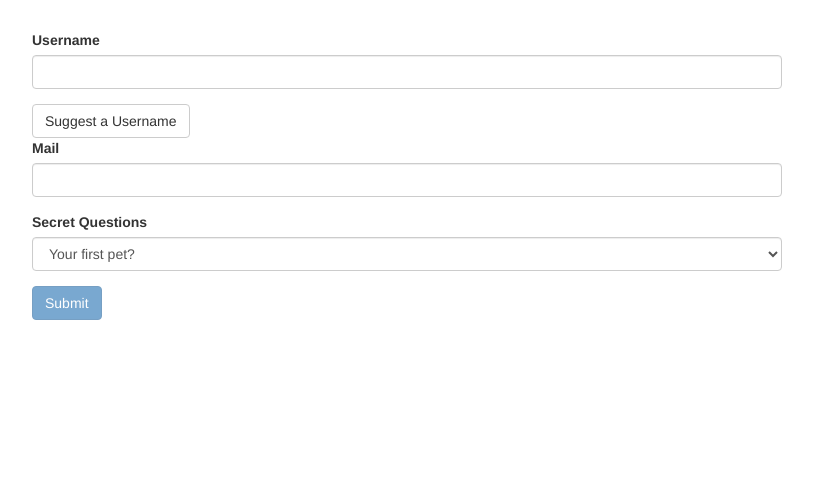
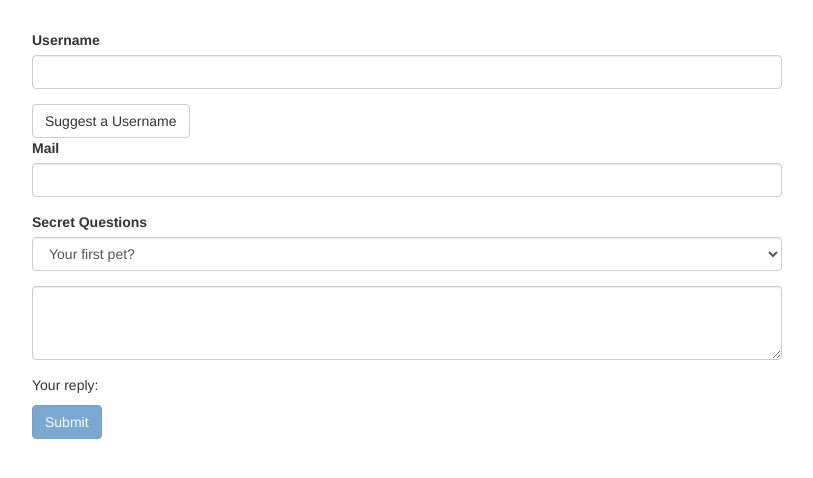
Before and after one commit to Samenti/udemy-angular, an Angular app: page / in a window 1280 px wide. Shown: the top 478 px of the page, without its empty margins (233-1046 px from the left). Built offline with nearby package versions, Linux system fonts and the light colour scheme.

Commit message:
ngModel two-way binding to instantly display input

```diff
--- a/src/app/app.component.html
+++ b/src/app/app.component.html
@@ -45,6 +45,15 @@
             <option value="teacher">Your first teacher?</option>
           </select>
         </div>
+        <div class="form-group">
+          <textarea
+            class="form-control"
+            name="questionAnswer"
+            rows="3"
+            [(ngModel)]="answer"
+          ></textarea>
+        </div>
+        <p>Your reply: {{ answer }}</p>
         <button class="btn btn-primary" type="submit" [disabled]="!f.valid">
           Submit
         </button>
--- a/src/app/app.component.ts
+++ b/src/app/app.component.ts
@@ -9,6 +9,7 @@ import { NgForm } from '@angular/forms';
 export class AppComponent {
   @ViewChild('f') signupForm: NgForm;
   defaultQuestion = 'pet';
+  answer = '';
 
   suggestUserName() {
     const suggestedName = 'Superuser';
```
